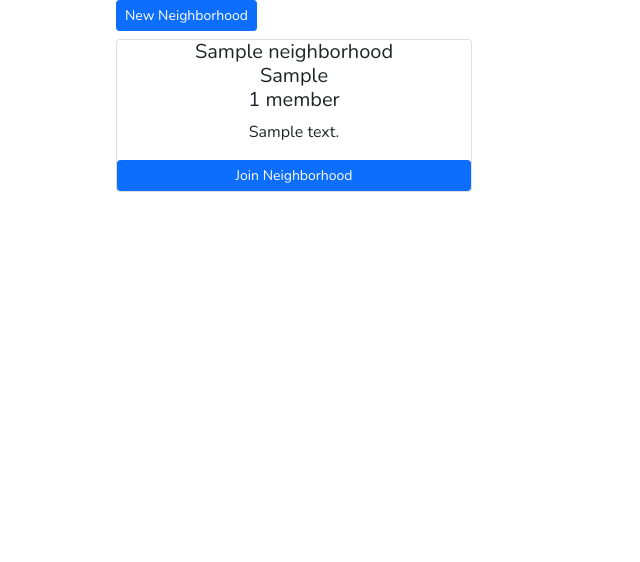
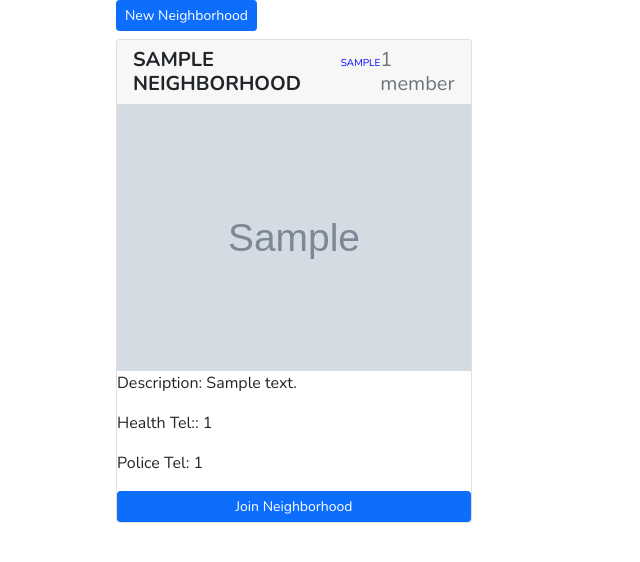
Before and after one commit to mwendwa1/the-neighborhood, a Django app: page /all-hoods/ in a window 1280 px wide. Shown: the part 64-626 px from the top of the page, without its empty margins (0-640 px from the left). Run offline with Django 4.2, Linux system fonts and the light colour scheme; tables that the repository leaves empty hold one stand-in row (values such as "Sample post"); grey boxes marked "Sample" are stand-in pictures; some libraries are stand-ins or nearby versions.

Commit message:
fix-style: fixed the card style for allhoods

```diff
--- a/hood/forms.py
+++ b/hood/forms.py
@@ -15,7 +15,7 @@ class SignUpForm(UserCreationForm):
 class NeighborhoodForm(forms.ModelForm):
     class Meta:
         model = Neighborhood
-        fields = ('name', 'location', 'description', 'health_phone', 'police_phone')
+        fields = ('name', 'location', 'description', 'photo', 'health_phone', 'police_phone')
 
 
 class BusinessForm(forms.ModelForm):
--- a/hood/models.py
+++ b/hood/models.py
@@ -8,6 +8,7 @@ from django.db.models.signals import post_save
 class Neighborhood(models.Model):
     name = models.CharField(max_length=100)
     location = models.CharField(max_length=100)
+    photo = models.ImageField(upload_to='photos/', blank=True)
     description = models.TextField(null=True, blank=True)
     health_phone = models.IntegerField(null=True, blank=True)
     police_phone = models.IntegerField(null=True, blank=True)
--- a/hood/templates/all_hoods.html
+++ b/hood/templates/all_hoods.html
@@ -9,12 +9,15 @@
         {% for hood in all_hoods %}
         <div class="col-md-4" style="min-height: 340px;">
             <div class="card mb-4">
-                <h5 class="card-title text-center">
-                    {{ hood.name}} <br>
-                    {{hood.location}} <br>
-                    <span class="ml-4">{{hood.members.count}} member {{hood.members.count | pluralize}}</span>
+                <h5 class="card-header" style="display: flex; justify-content: space-evenly;">
+                    <span style="font-weight: bold; text-transform: uppercase;">{{ hood.name}}</span>
+                    <span style="display: inline-block;"><small style="text-transform: uppercase; font-size: 10px; color:blue;">{{hood.location}}</small></span>
+                    <span class="text-secondary ml-4">{{hood.members.count}} member {{hood.members.count | pluralize}}</span>
                 </h5>
-                <p class="card-text text-center">{{hood.description}}</p>
+                <img class="" src="{{hood.photo.url}}" alt="">
+                <p class="card-text ml-4">Description: {{hood.description}}</p>
+                <p class="card-text ml-4">Health Tel:: {{hood.health_phone}}</p>
+                <p class="card-text ml-4">Police Tel: {{hood.police_phone}}</p>
                 {% if request.user.profile.neighborhood == hood %}
                 <a href="{% url 'leave-hood' hood.id %}" class="btn btn-outline-danger btn-sm">Leave Neighborhood</a>
                 {% elif not request.user.profile.neighborhood %}
```
Also changed, not shown: hood/migrations/0004_neighborhood_photo.py (added), media/photos/kimathi.jpg (added).
